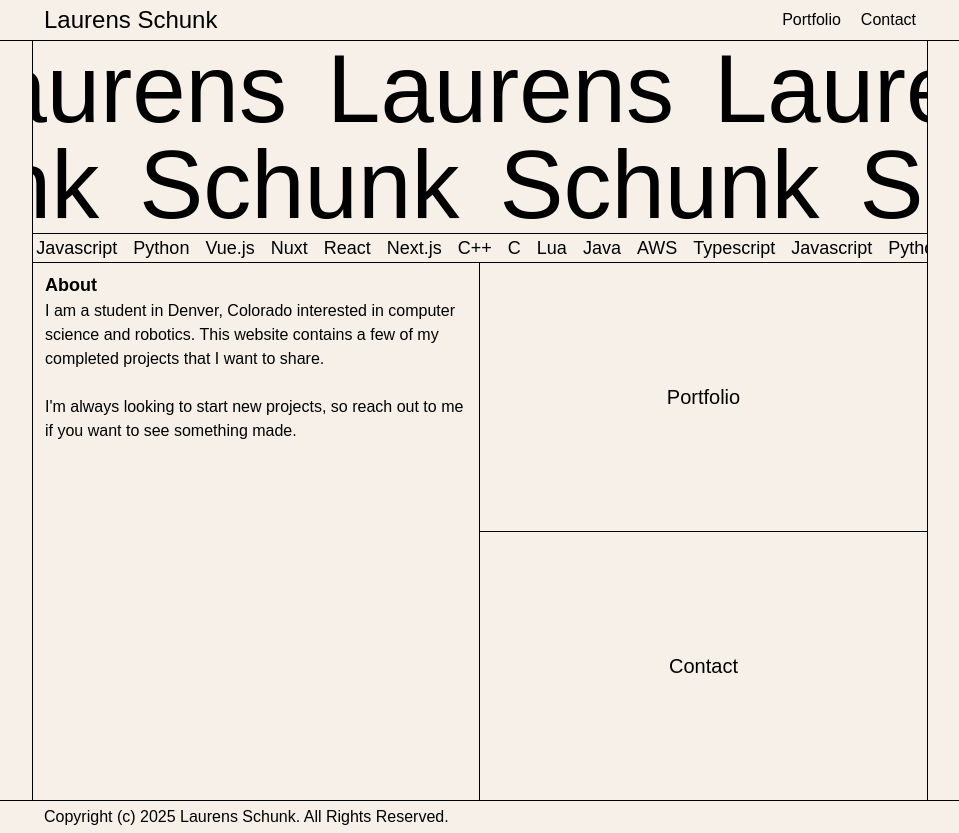
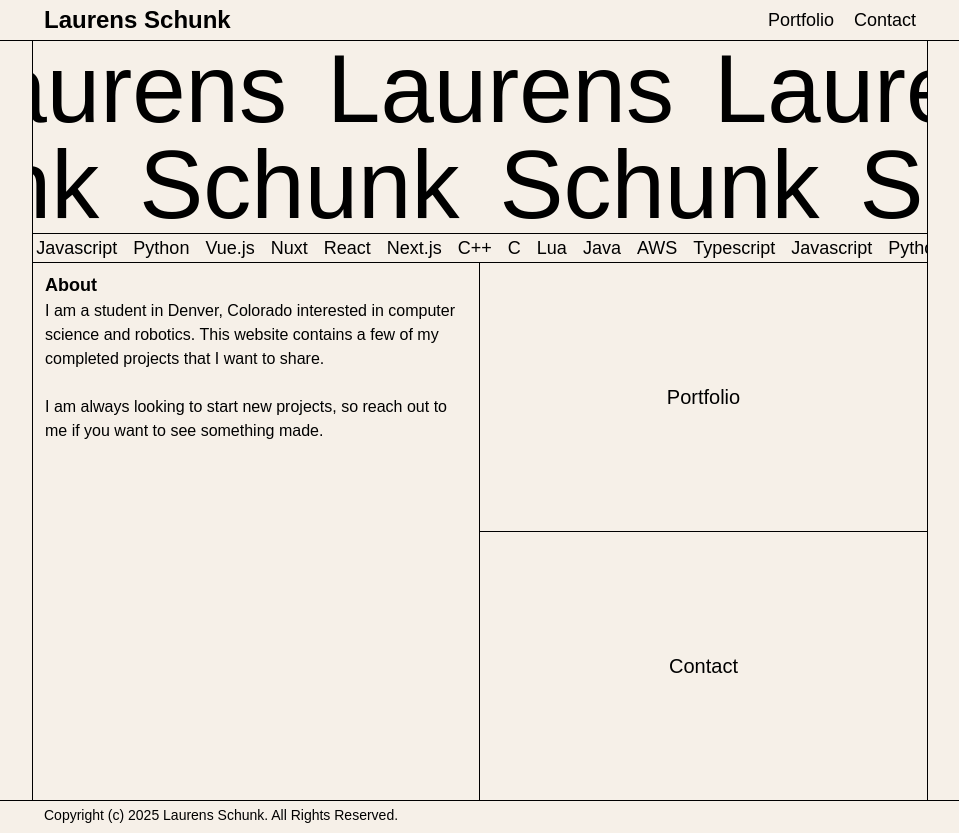
Before and after one commit to LaurensDSchunk/laurensschunk.dev, a Next.js app: page / in a window 1280 px wide. Shown: the whole page, without its empty margins (160-1119 px from the left). Built offline with nearby package versions, Linux system fonts and the light colour scheme; some icons are missing.

Commit message:
good navbar and footer

```diff
--- a/package.json
+++ b/package.json
@@ -16,13 +16,16 @@
   },
   "devDependencies": {
     "@eslint/eslintrc": "^3",
+    "@iconify/react": "^6.0.0",
     "@tailwindcss/postcss": "^4",
     "@types/node": "^20",
     "@types/react": "^19",
     "@types/react-dom": "^19",
+    "autoprefixer": "^10.4.21",
     "eslint": "^9",
     "eslint-config-next": "15.3.3",
-    "tailwindcss": "^4",
+    "postcss": "^8.5.4",
+    "tailwindcss": "^4.1.8",
     "typescript": "^5"
   }
 }
--- a/src/app/contact/page.tsx
+++ b/src/app/contact/page.tsx
@@ -0,0 +1,7 @@
+export default function Contact() {
+  return (
+    <div className="flex w-full min-h-[calc(100dvh-var(--navbar-height))] justify-center items-center">
+      <h1 className="font-bold">This page is under construction</h1>
+    </div>
+  );
+}
--- a/src/app/globals.css
+++ b/src/app/globals.css
@@ -3,13 +3,19 @@
 :root {
   --background: #f6f0e8;
   --foreground: black;
+  --navbar-height: 41px;
 }
 
 @theme inline {
   --color-background: var(--background);
   --color-foreground: var(--foreground);
+
   --font-sans: var(--font-geist-sans);
   --font-mono: var(--font-geist-mono);
+
+  --breakpoint-pageborder: 896px;
+  --breakpoint-homewrap: 540px;
+  --breakpoint-navbar: 440px;
 }
 
 /*
@@ -30,3 +36,28 @@ body {
 .grid-btn {
   @apply flex justify-center items-center text-xl bg-background hover:bg-foreground text-foreground hover:text-background transition-colors;
 }
+
+@utility bb {
+  @apply border-b-1 border-b-black;
+}
+
+@utility bt {
+  @apply border-t-1 border-t-black;
+}
+
+@utility bl {
+  @apply border-l-1 border-l-black;
+}
+
+@utility br {
+  @apply border-r-1 border-r-black;
+}
+
+@keyframes navbarMenu {
+  from {
+    height: 0;
+  }
+  to {
+    height: 10px;
+  }
+}
--- a/src/app/layout.tsx
+++ b/src/app/layout.tsx
@@ -30,7 +30,7 @@ export default function RootLayout({
         className={`${geistSans.variable} ${geistMono.variable} antialiased flex flex-col items-center min-h-[100dvh]`}
       >
         <Navbar />
-        <div className="max-w-4xl w-full lg:border-x-1 border-x-black h-full min-h-[calc(100dvh-41px)]">
+        <div className="max-w-4xl w-full pageborder:border-x-1 border-x-black h-full min-h-[calc(100dvh-var(--navbar-height))]">
           {children}
         </div>
         <Footer />
--- a/src/app/page.tsx
+++ b/src/app/page.tsx
@@ -18,7 +18,7 @@ export default function Home() {
   ];
 
   return (
-    <div className="grid grid-cols-2 grid-rows-[auto_1fr_1fr] min-h-[calc(100dvh-41px)] w-full">
+    <div className="grid grid-cols-2 grid-rows-[auto_1fr_1fr] max-homewrap:grid-rows-[auto_auto_1fr] min-h-[calc(100dvh-var(--navbar-height))] w-full ">
       <div className="col-start-1 col-end-3 row-start-1">
         <Marquee autoFill={true} direction={"right"}>
           <h1 className="text-8xl px-5">Laurens</h1>
@@ -27,36 +27,42 @@ export default function Home() {
           <h1 className="text-8xl px-5">Schunk</h1>
         </Marquee>
         <Marquee
-          className="border-t-1 border-t-black"
+          className="bt"
           autoFill={true}
           direction="right"
           speed={30}
           pauseOnHover={true}
         >
           {technologies.map((t) => {
-            return <p className="px-2 text-lg">{t}</p>;
+            return (
+              <p className="px-2 text-lg" key={t}>
+                {t}
+              </p>
+            );
           })}
         </Marquee>
       </div>
 
-      <div className="px-3 py-2 col-start-1 col-end-2 row-start-2 row-end-4 border-t-1 border-t-black border-r-1 border-r-black">
+      <div className="px-3 py-2 col-start-1 col-end-2 row-start-2 row-end-4 max-homewrap:row-end-3 max-homewrap:col-end-3 bt br">
         <h2 className="text-lg font-bold">About</h2>
         <p>
           I am a student in Denver, Colorado interested in computer science and
           robotics. This website contains a few of my completed projects that I
           want to share.
           <br />
-          <br />
-          I'm always looking to start new projects, so reach out to me if you
-          want to see something made.
+          <br />I am always looking to start new projects, so reach out to me if
+          you want to see something made.
         </p>
       </div>
-      <div className="grid-btn col-start-2 row-start-2 border-t-1 border-t-black">
+      <Link
+        href="/portfolio"
+        className="grid-btn col-start-2 row-start-2 bt max-homewrap:row-start-3 max-homewrap:col-start-1 max-homewrap:br"
+      >
         Portfolio
-      </div>
-      <div className="grid-btn col-start-2 row-start-3 border-t-1 border-t-black">
+      </Link>
+      <Link href="/contact" className="grid-btn col-start-2 row-start-3 bt">
         Contact
-      </div>
+      </Link>
     </div>
   );
 }
--- a/src/app/portfolio/page.tsx
+++ b/src/app/portfolio/page.tsx
@@ -0,0 +1,7 @@
+export default function Portfolio() {
+  return (
+    <div className="flex w-full min-h-[calc(100dvh-var(--navbar-height))] justify-center items-center">
+      <h1 className="font-bold">This page is under construction</h1>
+    </div>
+  );
+}
--- a/src/components/Footer.tsx
+++ b/src/components/Footer.tsx
@@ -2,7 +2,9 @@ export default function Footer() {
   return (
     <div className="w-full border-t-1 border-t-black flex justify-center">
       <div className="px-3 py-1 w-full max-w-4xl">
-        <h1>Copyright (c) 2025 Laurens Schunk. All Rights Reserved.</h1>
+        <h1 className="text-sm">
+          Copyright (c) 2025 Laurens Schunk. All Rights Reserved.
+        </h1>
       </div>
     </div>
   );
--- a/src/components/Navbar.tsx
+++ b/src/components/Navbar.tsx
@@ -1,21 +1,87 @@
+"use client";
+
 import Link from "next/link";
+import { Icon } from "@iconify/react";
+import { useState, useRef, useEffect } from "react";
 
 export default function Navbar() {
+  const [open, setOpen] = useState(false);
+  const menuRef = useRef<HTMLDivElement>(null);
+
+  useEffect(() => {
+    const controller = new AbortController();
+    console.log("hehe");
+
+    if (!open) return;
+
+    document.addEventListener(
+      "pointerdown",
+      (e) => {
+        console.log("pd");
+        const target = e.target as Node;
+        if (menuRef.current && !menuRef.current.contains(target)) {
+          setOpen(false);
+        }
+      },
+      { signal: controller.signal },
+    );
+
+    return () => {
+      controller.abort(); // Cancels the event listner
+    };
+  }, [open]);
+
   return (
-    <div className="sticky top-0 left-0 w-full z-100 flex items-center justify-center border-b-1 border-b-black border-x-1 border-x-transparent bg-background">
-      <div className="px-3 py-1 w-full max-w-4xl flex flex-row justify-between items-center">
+    <div className="sticky top-0 left-0 w-full z-100 flex items-center justify-center bb  bg-background">
+      <div className="px-3 py-1 w-full max-w-4xl flex flex-row justify-between items-center bg-background z-100">
         <div className="w-full">
-          <Link href="/" className="text-2xl">
+          <Link href="/" className="text-2xl font-bold">
             Laurens Schunk
           </Link>
         </div>
 
-        <div className="w-full flex flex-row justify-end gap-5 max-[380px]:hidden">
-          <Link href="/portfolio">Portfolio</Link>
-          <Link href="/contact">Contact</Link>
+        <div className="w-full flex flex-row justify-end gap-5 max-navbar:hidden">
+          <Link href="/portfolio" className="text-lg">
+            Portfolio
+          </Link>
+          <Link href="/contact" className="text-lg">
+            Contact
+          </Link>
         </div>
 
-        <div className="min-[380px]:hidden">Ham</div>
+        <Icon
+          className="navbar:hidden select-none cursor-pointer text-2xl"
+          icon={"lucide:align-justify"}
+          onClick={() => setOpen(!open)}
+        />
+      </div>
+      {/* Mobile dropdown menu */}
+      <div
+        ref={menuRef}
+        className={`
+        origin-top
+        transition-transform duration-300 ease-in-out
+        ${open ? "scale-y-100" : "scale-y-0"}
+        transform
+        absolute top-[var(--navbar-height)] left-0 w-full bg-background z-50
+        bb
+        flex flex-col gap-3 py-3 items-center
+      `}
+      >
+        <Link
+          href="/portfolio"
+          className="text-xl"
+          onClick={() => setOpen(false)}
+        >
+          Portfolio
+        </Link>
+        <Link
+          href="/contact"
+          className="text-xl"
+          onClick={() => setOpen(false)}
+        >
+          Contact
+        </Link>
       </div>
     </div>
   );
```
Also changed, not shown: 1 other file (tests, documents, lock files or other folders).
